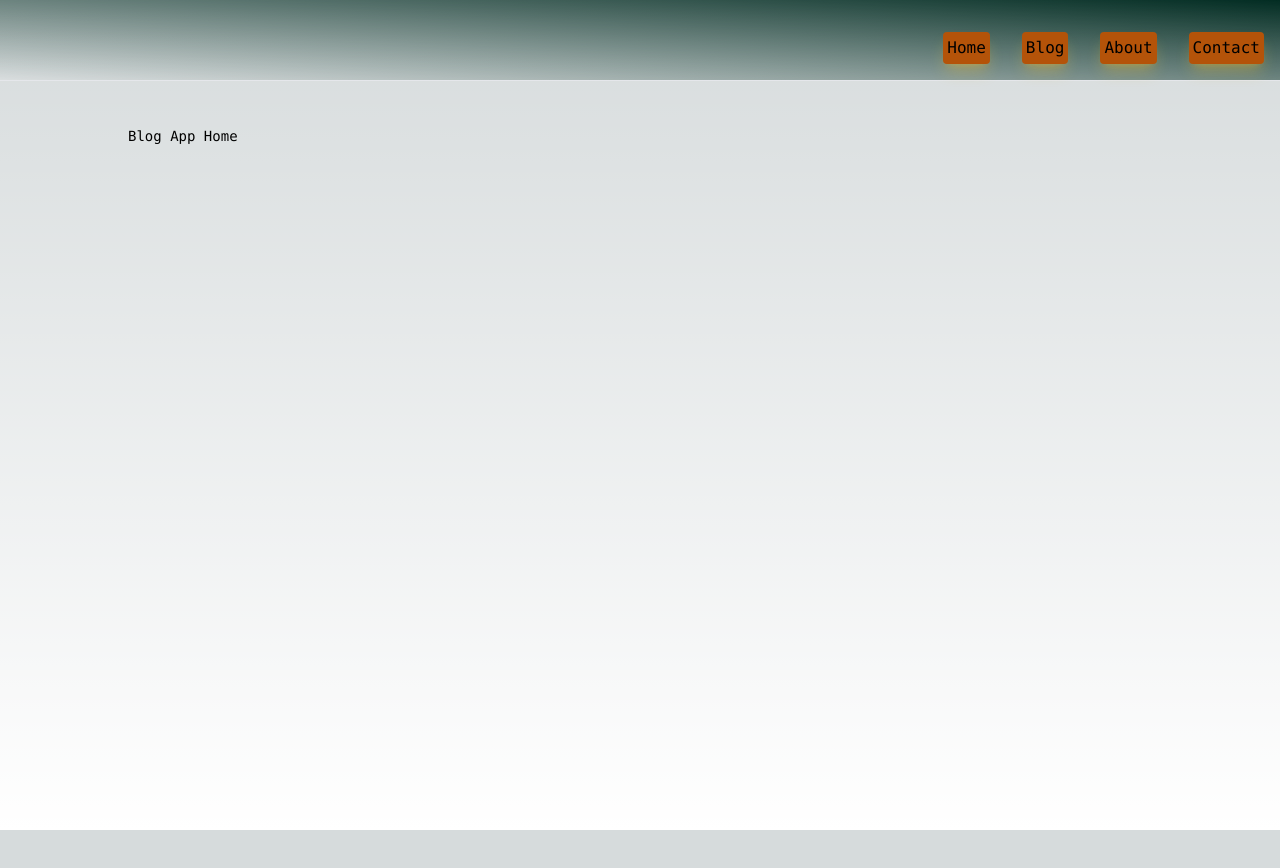
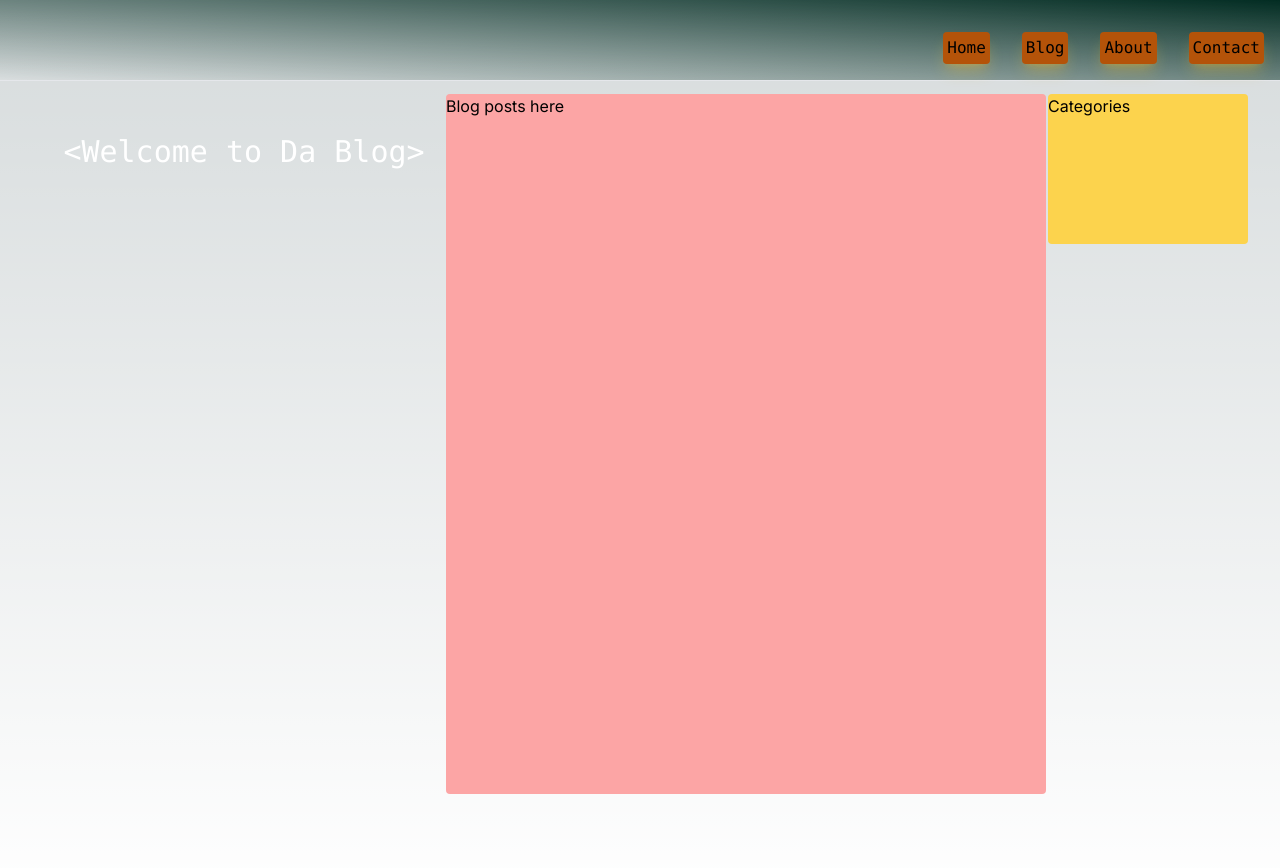
Before and after one commit to nainoaktv/blog-app, a Next.js app: page / in a window 1280 px wide. Shown: the top 868 px of the page. Before the commit the page ends 830 px from the top, so only its background shows below. Built offline with nearby package versions, Linux system fonts and the light colour scheme.

Commit message:
chore: layout setup with visual helpers

```diff
--- a/src/app/page.js
+++ b/src/app/page.js
@@ -1,8 +1,22 @@
 export default function Home() {
   return (
-    <main className="flex min-h-screen flex-col items-center justify-between p-24">
-      <div className="z-10 max-w-5xl w-full items-center justify-between font-mono text-sm lg:flex">
-        <h1>Blog App Home</h1>
+    <main className="flex min-h-screen flex-col items-center justify-between p-2 mt-14">
+      <div className="text-black w-screen h-screen">
+        <div class="flex flex-row justify-between">
+          <div class="h-[500px] w-[400px] mt-0 ml-11 rounded flex justify-center p-2">
+            <div className="flex flexrow w-[400px] h-[100px] text-center items-center justify-center rounded-lg">
+              <h1 className="text-3xl text-white font-mono">
+                {`<Welcome to Da Blog>`}
+              </h1>
+            </div>
+          </div>
+          <div class=" bg-red-300 h-[700px] w-[600px] rounded">
+            Blog posts here
+          </div>
+          <div class=" bg-amber-300 h-[150px] w-[200px] mr-8 rounded">
+            Categories
+          </div>
+        </div>
       </div>
     </main>
   );
```
